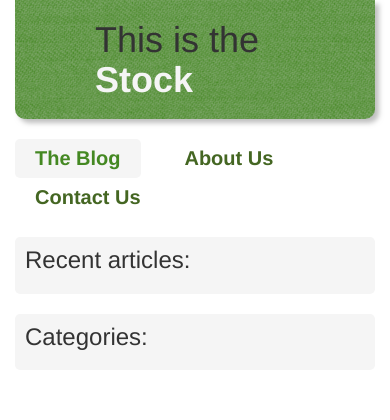
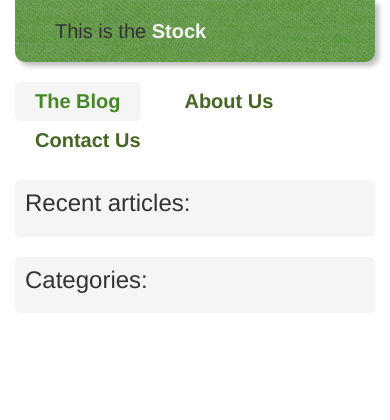
Before and after one commit to speranskydanil/stock, a Django app: page /blog/ in a window 390 px wide. Shown: the top 420 px of the page. Run offline with Django 3.2, Linux system fonts and the light colour scheme; data that the repository does not hold is empty; some libraries are stand-ins or nearby versions.

Commit message:
change size of the logo for small screens

```diff
--- a/stock/static/css/style.css
+++ b/stock/static/css/style.css
@@ -79,3 +79,10 @@ footer .links a {
   list-style-type: none;
   color: #933;
 }
+
+@media (max-width: 500px) {
+  header h1 {
+    padding: 20px 40px;
+    font-size: 20px
+  }
+}
```
